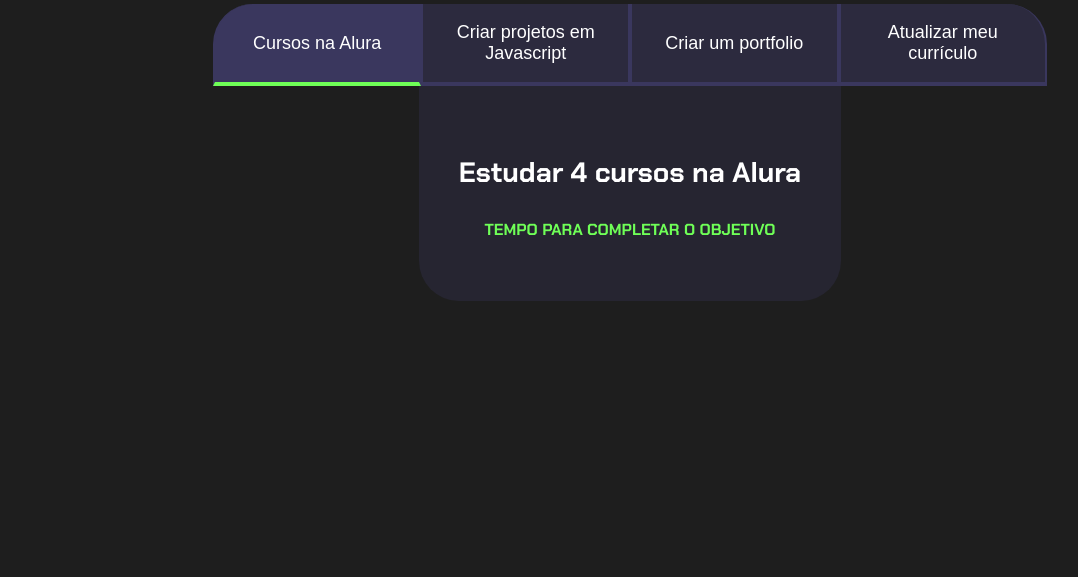
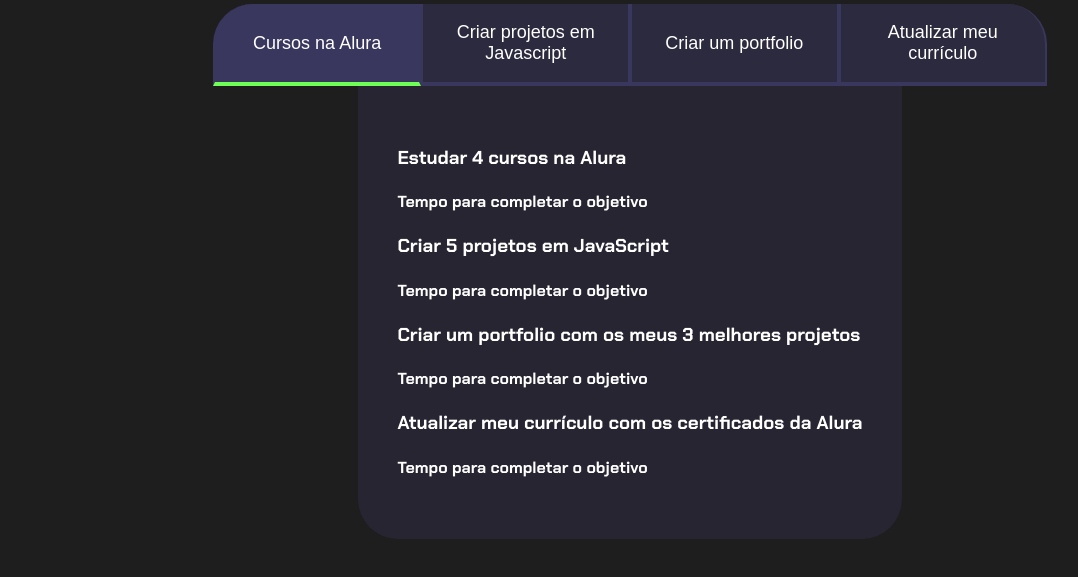
Before and after one commit to Ferrari2612/projeto-de-vida-1, a plain HTML site: page projeto-de-vida-1-main/js-projeto-aula-1/index.html in a window 1280 px wide. Shown: the part 99-676 px from the top of the page, without its empty margins (10-1088 px from the left). Drawn offline with Linux system fonts and the light colour scheme; a script that the page names is missing.

Commit message:
Add files via upload

```diff
--- a/projeto-de-vida-1-main/js-projeto-aula-1/index.html
+++ b/projeto-de-vida-1-main/js-projeto-aula-1/index.html
@@ -9,7 +9,6 @@
 <body>
     <section class="conteudo-principal">
         <h2 class="titulo-principal">Meus Objetivos do ano<span>_</span></h2>
-        <div class="conteudo"></div>
         <div class="botoes">
             <button class="botao ativo">Cursos na Alura</button>
             <button class="botao">Criar projetos em Javascript</button>
@@ -17,7 +16,7 @@
             <button class="botao">Atualizar meu currículo</button>
         </div>
         <div class="abas-textos">
-            <div class="aba-conteudo ativo">
+            <div class="aba-conteudo">
                 <h3 class="aba-conteudo-titulo-principal">Estudar 4 cursos na Alura</h3>
                 <h4 class="aba-conteudo-titulo-secundario">Tempo para completar o objetivo</h4>
             </div>
@@ -26,7 +25,7 @@
                 <h4 class="aba-conteudo-titulo-secundario">Tempo para completar o objetivo</h4>
             </div>
             <div class="aba-conteudo">
-                <h3 class="aba-conteudo-titulo-principal">Criar um portfólio com os meus 3 melhores projetos</h3>
+                <h3 class="aba-conteudo-titulo-principal">Criar um portfolio com os meus 3 melhores projetos</h3>
                 <h4 class="aba-conteudo-titulo-secundario">Tempo para completar o objetivo</h4>
             </div>
             <div class="aba-conteudo">
@@ -34,7 +33,6 @@
                 <h4 class="aba-conteudo-titulo-secundario">Tempo para completar o objetivo</h4>
             </div>
         </div>
-    </div>
     </section>
     <script src="main.js"></script>
 </body>
--- a/projeto-de-vida-1-main/js-projeto-aula-1/main.js
+++ /dev/null
@@ -1,12 +0,0 @@
-const botoes = document.querySelectorAll(".botao");
-
-for(let i=0;i <botoes.length;i++){
-    botoes[i].onclick = function(){
-
-        for(let j=0;j<botoes.length;j++){
-            botoes[j].classList.remove("ativo");
-        }
-
-        botoes[i].classList.add("ativo");
-    }
-}
--- a/projeto-de-vida-1-main/js-projeto-aula-1/style.css
+++ b/projeto-de-vida-1-main/js-projeto-aula-1/style.css
@@ -61,42 +61,26 @@
     display: block;
 }
 
-.botao.ativo{
+.ativo{
     background-color: var(--botao-ativo);
     border-bottom: 4px solid var(--verde);
-}
+    }
 
-.abas-textos{
+ .abas-textos{
     background-color: var(--texto-fundo);
     padding: 40px;
     border-radius: 0 0 40px 40px;
 }
 
-.aba-conteudo.ativo{
-    display: block;
-}
-
-.aba-conteudo{
-    display: none;
-}
-
-.aba-conteudo-titulo-principal{
-    font-size: 28px;
-    text-align: center;
-}
-
-.aba-conteudo-titulo-secundario{
-    text-align: center;
-    color: var(--verde);
-    text-transform: uppercase;
-}
 @media screen and (min-width: 768px) {
     .botoes{
         display: flex;
     }
+
     .botao:first-child{
         border-radius: 40px 0 0 0;
     }
+
     .botao:last-child{
         border-radius: 0 40px 0 0;
     }
```
